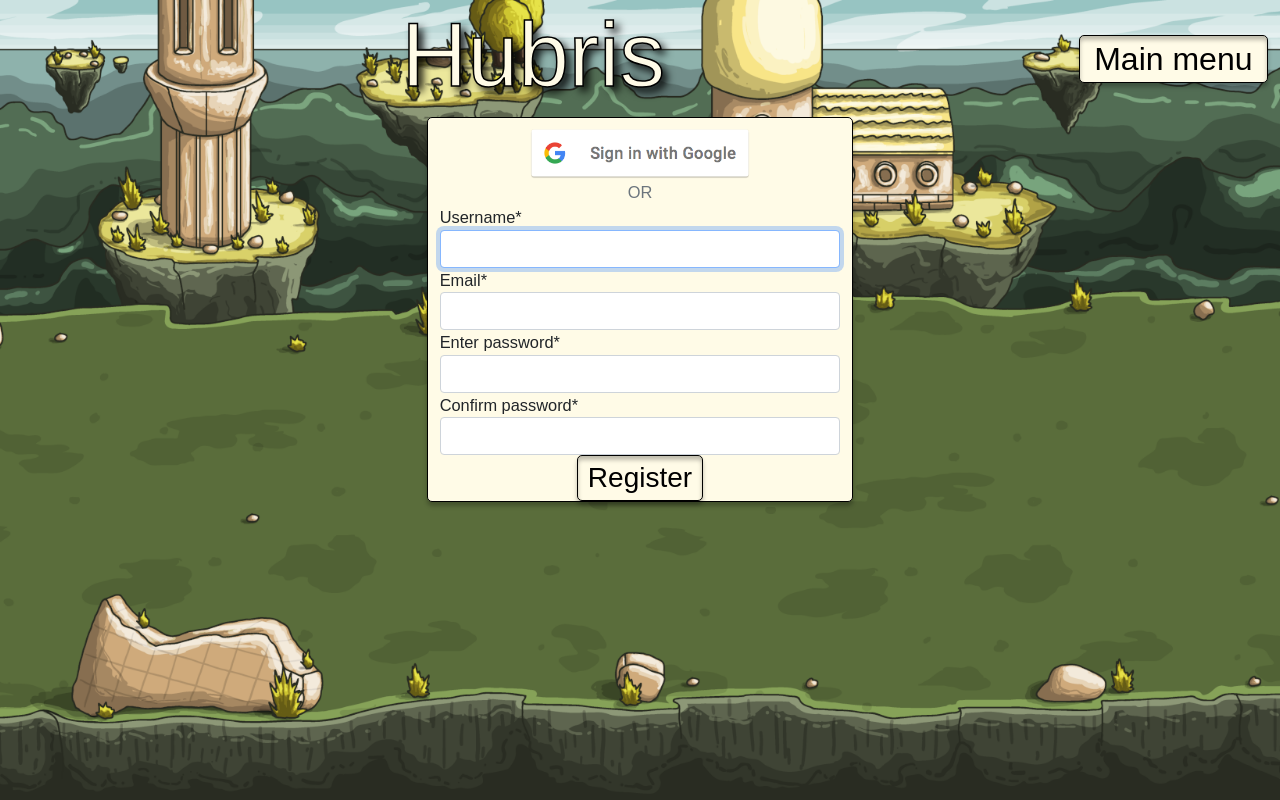
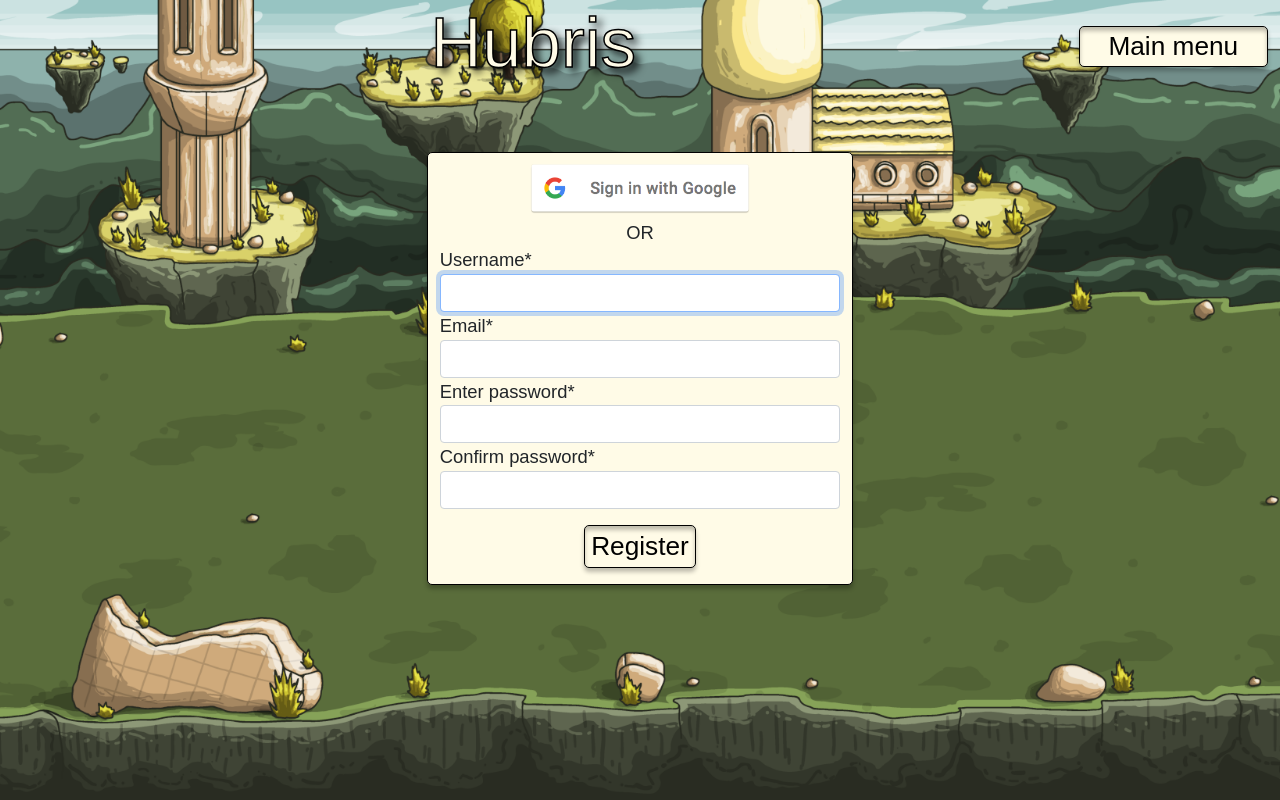
Before and after one commit to JorisPaarde/Hubris, a Django app: page /register/ in a window 1280 px wide. Run offline with Django 3.2, Linux system fonts and the light colour scheme; some libraries are stand-ins or nearby versions; some web fonts are replaced.

Commit message:
Adjusted font sizes and buttons

```diff
--- a/home/templates/login/login.html
+++ b/home/templates/login/login.html
@@ -12,8 +12,8 @@
 {% block body_background %}class="menu-bg"{% endblock %}
 
 {% block content %}
-<div class="container-fluid h-90">
-    <div class="row h-75 d-flex align-items-center">
+<div class="container-fluid">
+    <div class="row menu d-flex align-items-center">
         <div class="col-10 offset-1 col-md-6 offset-md-3 col-lg-4 offset-lg-4 menu-banner">
             <div class="signin mt-2 m-lg-3 text-center">
                 <a href="{% provider_login_url 'google' %}" class="text-dark"><img
@@ -28,7 +28,7 @@
                 {% csrf_token %}
                 {{ login_form|crispy }}
                 <div class="text-center">
-                    <button type="submit" class="button m-lg-3"><h3 class="m-1">Login</h3></button>
+                    <button type="submit" class="button medium-text m-2 m-lg-4">Login</button>
                 </div>
             </form>
         </div>
--- a/home/templates/register/register.html
+++ b/home/templates/register/register.html
@@ -11,14 +11,14 @@
 
 {% block content %}
 <div class="container-fluid">
-    <div class="row">
+    <div class="row menu d-flex align-items-center">
         <div class="col-11 col-md-6 offset-md-3 col-lg-4 offset-lg-4 menu-banner">
-            <div class="signin mt-2 text-center">
+            <div class="signin mt-2 mb-1 text-center">
                 <a href="{% provider_login_url 'google' %}" class="text-dark"><img alt="google sign-in"
                         src="{{ MEDIA_URL }}btn_google_signin_light_normal_web@2x.png" style="width:14rem; height:auto"></a>
             </div>
             <div>
-                <div class="text-muted text-center">
+                <div class="text-center">
                     OR
                 </div>
             </div>
@@ -26,7 +26,7 @@
                 {% csrf_token %}
                 {{ form|crispy }}
                     <div class="text-center">
-                    <button type="submit" class="button"><h3 class="m-1">Register</h3></button>
+                    <button type="submit" class="medium-text button m-3">Register</button>
                     </div>
             </form>
         </div>
--- a/static/css/base.css
+++ b/static/css/base.css
@@ -17,14 +17,28 @@ body, h1, h2, h3, h4, h5, p{
     font-family: 'Stylish', sans-serif;
 }
 
+.large-text{
+ font-size: calc(20px + 8vw);
+}
+
+.medium-large-text{
+    font-size: calc(20px + 4vw);
+}
+
+.medium-text{
+    font-size: calc(16px + 0.8vw);
+}
+
 .title{
     color: var(--offwhite);
-    font-size: calc(40px + 4vw);
     -webkit-text-stroke: 1.5px black;
     text-shadow: 5px 5px 8px black;
 }
 
 /* main menu */
+.menu{
+    height: 70vh;
+}
 
 .menu-bg{
     background-image: url('../../media/game_background_3840_2160.png');
@@ -46,7 +60,7 @@ body, h1, h2, h3, h4, h5, p{
 .menu-banner{
     border-radius: 5px;
     font-family: 'Stylish', sans-serif;
-    font-size: calc(10px + 0.5vw);
+    font-size: calc(12px + 0.5vw);
     background-color: var(--offwhite);
     border: black solid 0.8px;
     margin: 10px;
--- a/templates/includes/header.html
+++ b/templates/includes/header.html
@@ -5,15 +5,14 @@
         <div class="container-fluid">
             {% endif %}
             <div class="row d-flex align-items-center">
-            <div class="col-6 col-sm-6 col-md-8 col-xl-10">
-                <h1 class="title text-center">Hubris</h1>
+                <div class="col-6 col-sm-8 col-md-9 col-xl-10">
+                    <h1 class="title text-center medium-large-text">Hubris</h1>
                 </div>
-            <div class="col-6 col-sm-6 col-md-4 col-xl-2">
+                <div class="col-6 col-sm-4 col-md-3 col-xl-2">
                     <div class="row">
+                        <!-- main menu button -->
                         <div class="d-grid gap-2 col-12">
-                        <a class="button text-center" href="{% url 'home:main_menu' %}">
-                            <h2 class="m-1">Main menu</h2>
-                        </a>
+                            <a class="button text-center medium-text" href="{% url 'home:main_menu' %}">Main menu</a>
                         </div>
                     </div>
                 </div>
```
Also changed, not shown: battle/static/battle/css/battle.css (+8 -4 lines), battle/templates/battle/battle.html (+6 -4 lines), home/templates/home/index.html (+9 -9 lines), db.sqlite3. Lines whose indentation alone changed are shown as unchanged.
